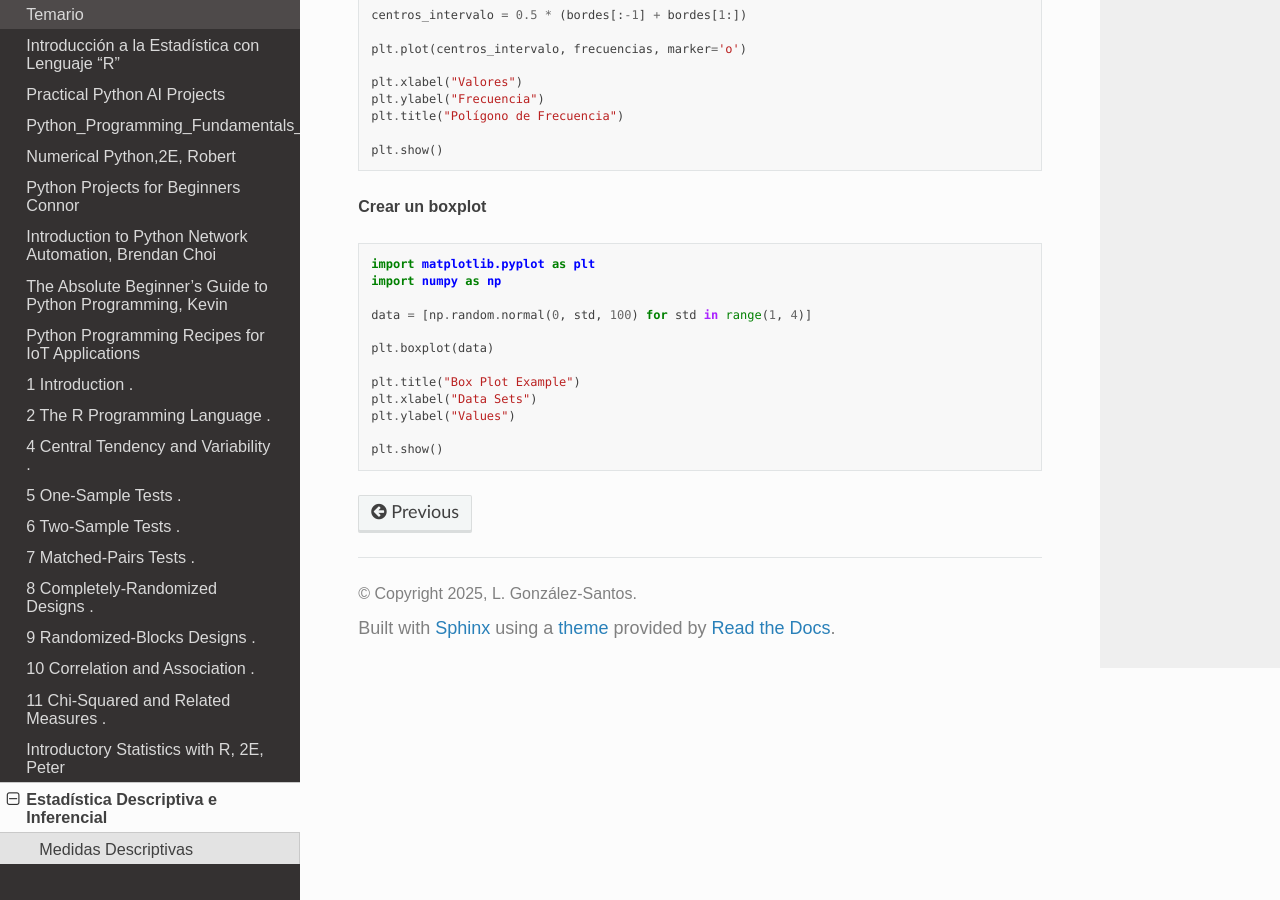
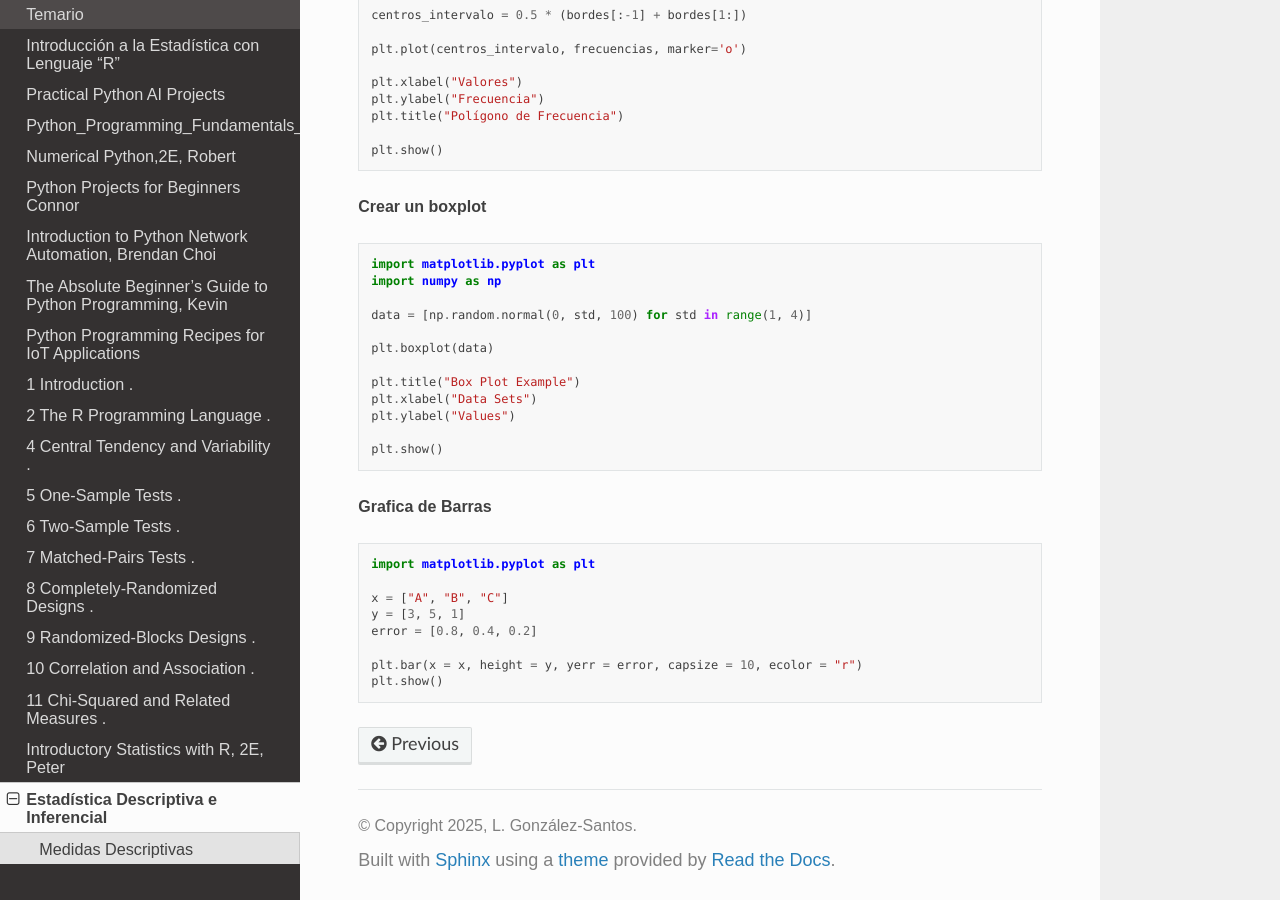
Before and after one commit to matecom57/santosg57-cursos, a Sphinx documentation site: the page built from docs/source/clase_estadistica/clase_estadistica.rst, in a window 1280 px wide and 900 px high, scrolled down 1510 px. Built offline with Sphinx 7.4.7 and the Read the Docs theme 3.1.0, drawn with Linux system fonts in a browser that asks for light colours.

Commit message:
Test comité

```diff
--- a/docs/source/clase_estadistica/clase_estadistica.rst
+++ b/docs/source/clase_estadistica/clase_estadistica.rst
@@ -104,3 +104,16 @@ Ejemplos:
    plt.ylabel("Values")
 
    plt.show()
+
+**Grafica de Barras**
+
+.. code:: Python
+
+   import matplotlib.pyplot as plt
+
+   x = ["A", "B", "C"]
+   y = [3, 5, 1]
+   error = [0.8, 0.4, 0.2]
+
+   plt.bar(x = x, height = y, yerr = error, capsize = 10, ecolor = "r")
+   plt.show()
```
